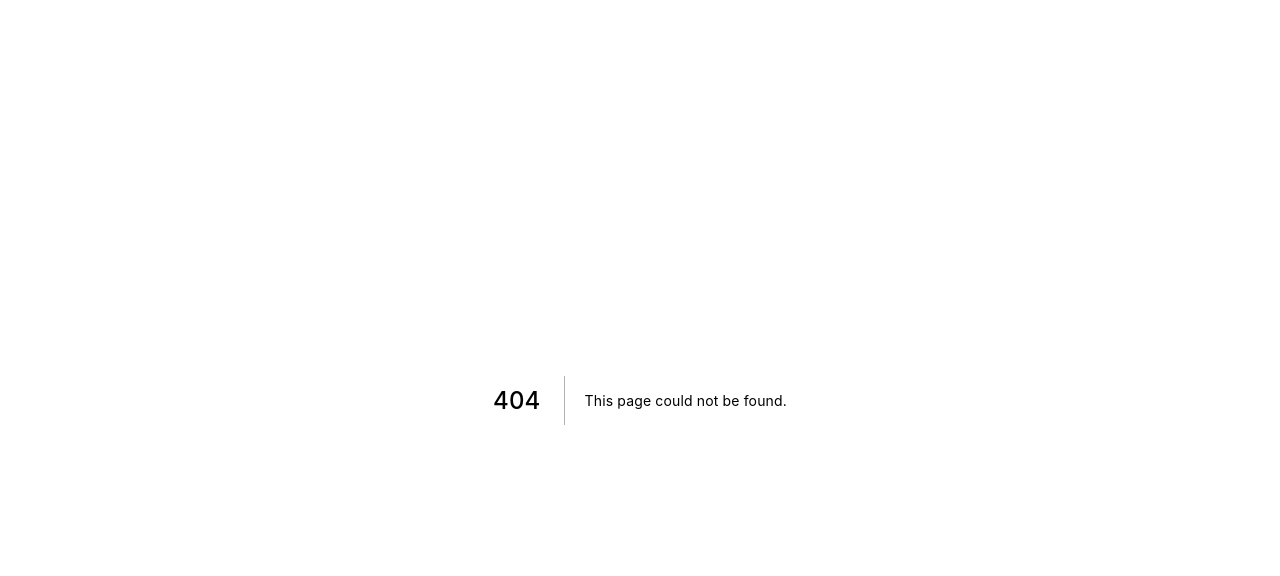
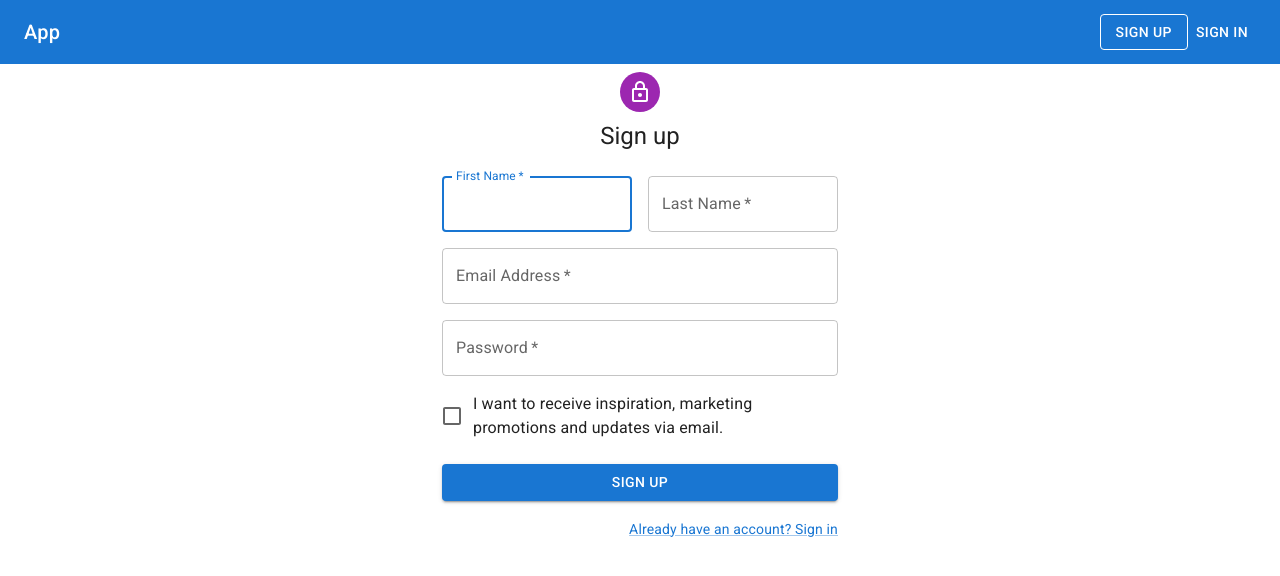
Before and after one commit to mkaiho/ts-next-chat-sample, a Next.js app: page /signup in a window 1280 px wide. Before the commit this address had no page. Shown: the top 576 px of the page. Built offline with nearby package versions, Linux system fonts and the light colour scheme.

Commit message:
add sign up page

```diff
--- /dev/null
+++ b/pages/signup/index.tsx
@@ -0,0 +1,120 @@
+import * as React from "react";
+import {
+  Avatar,
+  Box,
+  Button,
+  Checkbox,
+  Container,
+  FormControlLabel,
+  Grid,
+  Link,
+  TextField,
+  Typography,
+} from "@mui/material";
+import LockOutlinedIcon from "@mui/icons-material/LockOutlined";
+import { NextPageWithLayout } from "..";
+import WithHeaderLayout from "../../layout/WithHeaderLayout";
+
+const Signup: NextPageWithLayout = () => {
+  const handleSubmit = (event: React.FormEvent<HTMLFormElement>) => {
+    event.preventDefault();
+    const data = new FormData(event.currentTarget);
+    console.log({
+      email: data.get("email"),
+      password: data.get("password"),
+    });
+  };
+
+  return (
+    <Container component="main" maxWidth="xs">
+      <Box
+        sx={{
+          marginTop: 8,
+          display: "flex",
+          flexDirection: "column",
+          alignItems: "center",
+        }}
+      >
+        <Avatar sx={{ m: 1, bgcolor: "secondary.main" }}>
+          <LockOutlinedIcon />
+        </Avatar>
+        <Typography component="h1" variant="h5">
+          Sign up
+        </Typography>
+        <Box component="form" noValidate onSubmit={handleSubmit} sx={{ mt: 3 }}>
+          <Grid container spacing={2}>
+            <Grid item xs={12} sm={6}>
+              <TextField
+                autoComplete="given-name"
+                name="firstName"
+                required
+                fullWidth
+                id="firstName"
+                label="First Name"
+                autoFocus
+              />
+            </Grid>
+            <Grid item xs={12} sm={6}>
+              <TextField
+                required
+                fullWidth
+                id="lastName"
+                label="Last Name"
+                name="lastName"
+                autoComplete="family-name"
+              />
+            </Grid>
+            <Grid item xs={12}>
+              <TextField
+                required
+                fullWidth
+                id="email"
+                label="Email Address"
+                name="email"
+                autoComplete="email"
+              />
+            </Grid>
+            <Grid item xs={12}>
+              <TextField
+                required
+                fullWidth
+                name="password"
+                label="Password"
+                type="password"
+                id="password"
+                autoComplete="new-password"
+              />
+            </Grid>
+            <Grid item xs={12}>
+              <FormControlLabel
+                control={<Checkbox value="allowExtraEmails" color="primary" />}
+                label="I want to receive inspiration, marketing promotions and updates via email."
+              />
+            </Grid>
+          </Grid>
+          <Button
+            type="submit"
+            fullWidth
+            variant="contained"
+            sx={{ mt: 3, mb: 2 }}
+          >
+            Sign Up
+          </Button>
+          <Grid container justifyContent="flex-end">
+            <Grid item>
+              <Link href="#" variant="body2">
+                Already have an account? Sign in
+              </Link>
+            </Grid>
+          </Grid>
+        </Box>
+      </Box>
+    </Container>
+  );
+};
+
+Signup.getLayout = (page) => {
+  return <WithHeaderLayout disableMenuButton>{page}</WithHeaderLayout>;
+};
+
+export default Signup;
```
